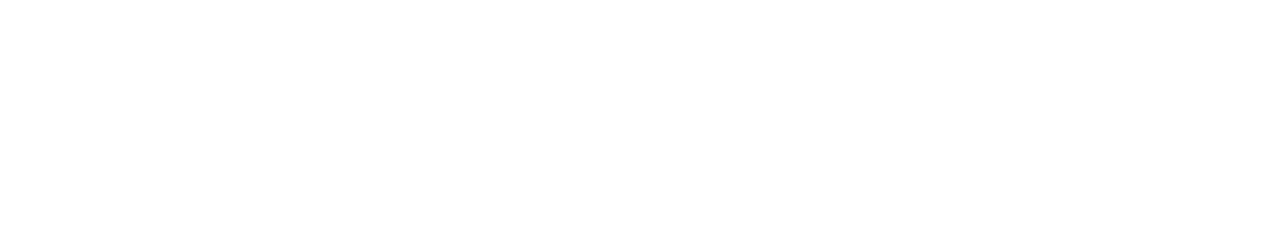
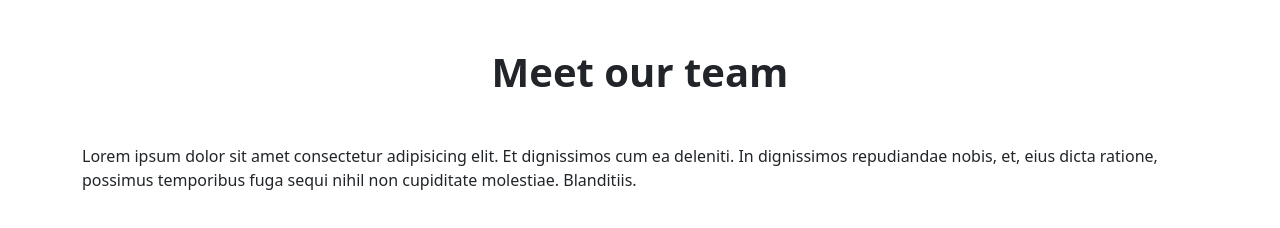
Before and after one commit to gabrieletodaroo9/js-our-team, a plain HTML site: page index.html in a window 1280 px wide. Drawn offline with nearby package versions, Linux system fonts and the light colour scheme.

Commit message:
Create tag in html page

```diff
--- a/index.html
+++ b/index.html
@@ -13,6 +13,25 @@
 
 <body>
 
+<!-- HEADER -->
+
+    <header>
+        <div class="container mt-5">
+            <h1 class="text-center fw-bolder mb-5">Meet our team</h1>
+            <p>Lorem ipsum dolor sit amet consectetur adipisicing elit. Et dignissimos cum ea deleniti. In dignissimos
+                repudiandae nobis, et, eius dicta ratione, possimus temporibus fuga sequi nihil non cupiditate
+                molestiae. Blanditiis.</p>
+        </div>
+    </header>
+
+    <!-- MAIN -->
+
+    <main>
+        <div class="container">
+            <div id="card-container" class="row"></div>
+        </div>
+    </main>
+
 
     <!-- SCRIPT -->
 
```
